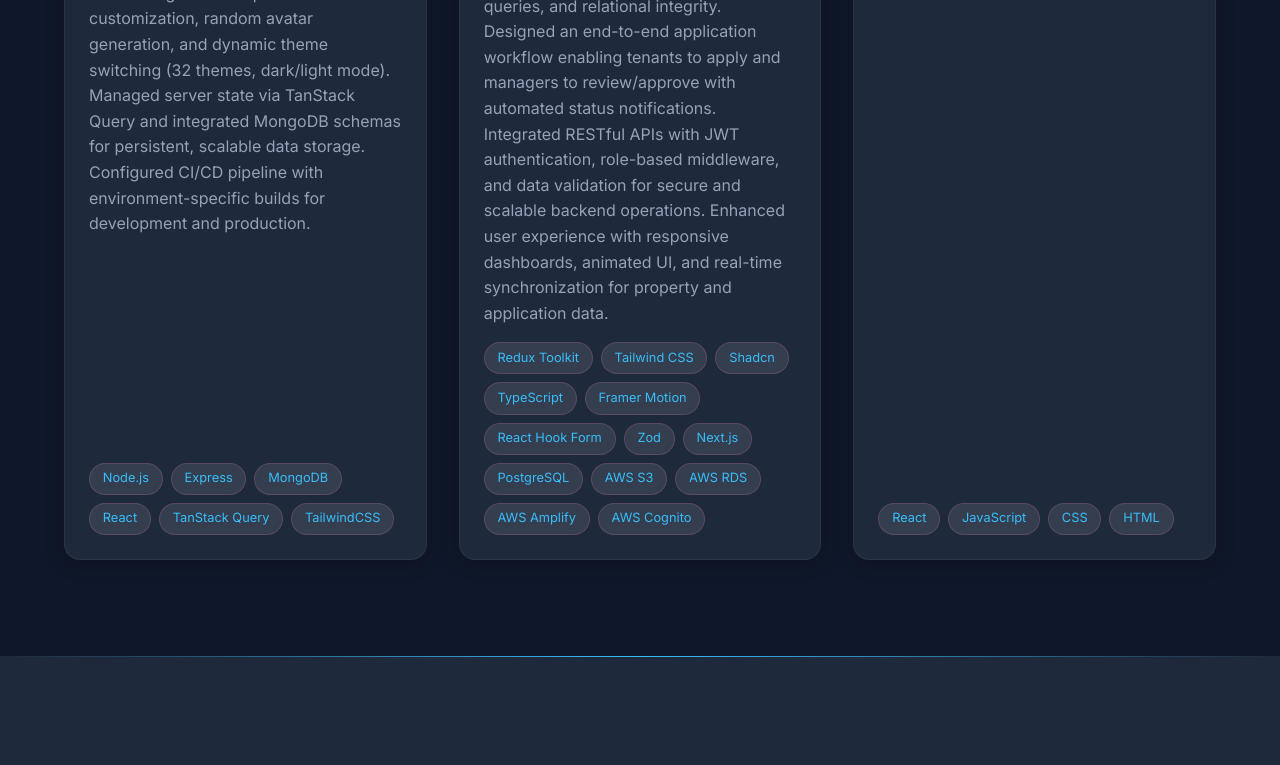
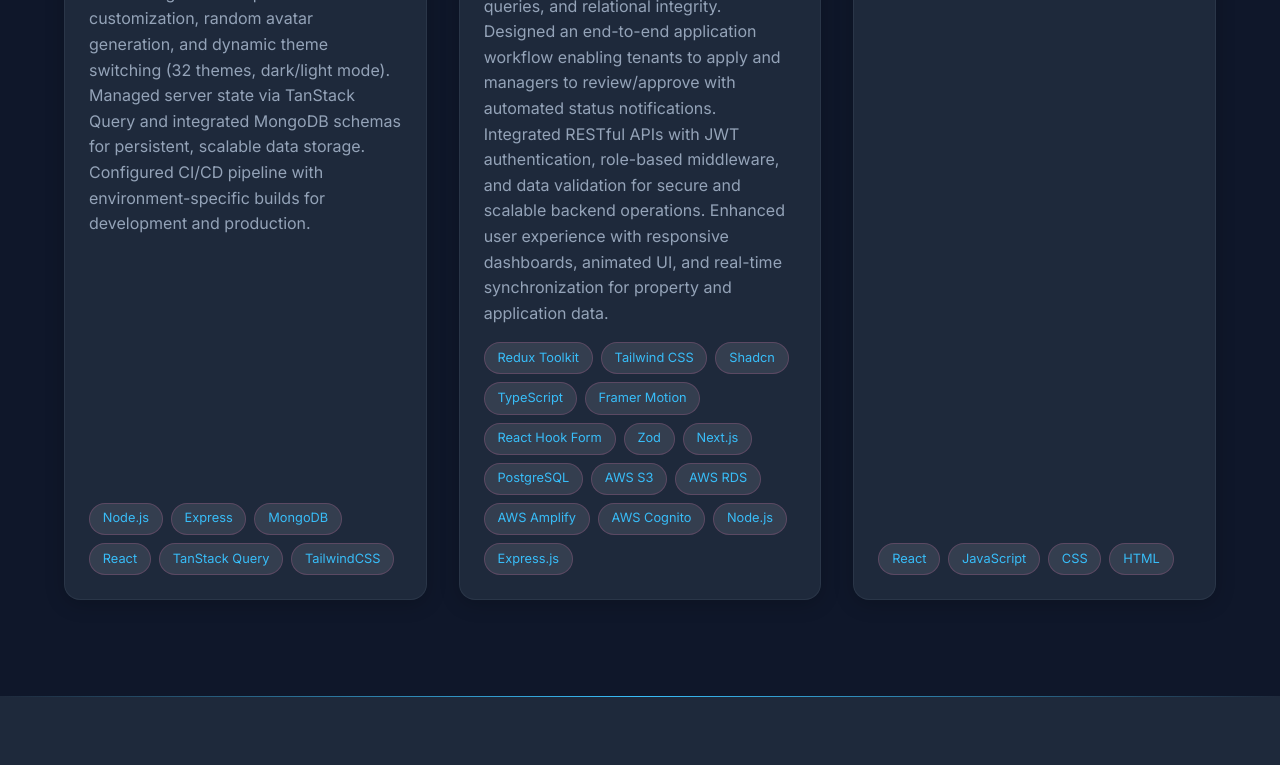
Before and after one commit to NanaKwameAmponsah/personal-portfolio, a React (Vite) app: page / in a window 1280 px wide. Shown: the part 1812-2577 px from the top of the page. Built offline with nearby package versions, Linux system fonts and the light colour scheme; no server answers.

Commit message:
added to project description

```diff
--- a/src/components/Projects.jsx
+++ b/src/components/Projects.jsx
@@ -98,6 +98,8 @@ Developed a dual-interface rental property management platform for property mana
             <span>AWS RDS</span>
             <span>AWS Amplify</span>
             <span>AWS Cognito</span>
+            <span>Node.js</span>
+            <span>Express.js</span>
           </div>
         </motion.div>
 
```
